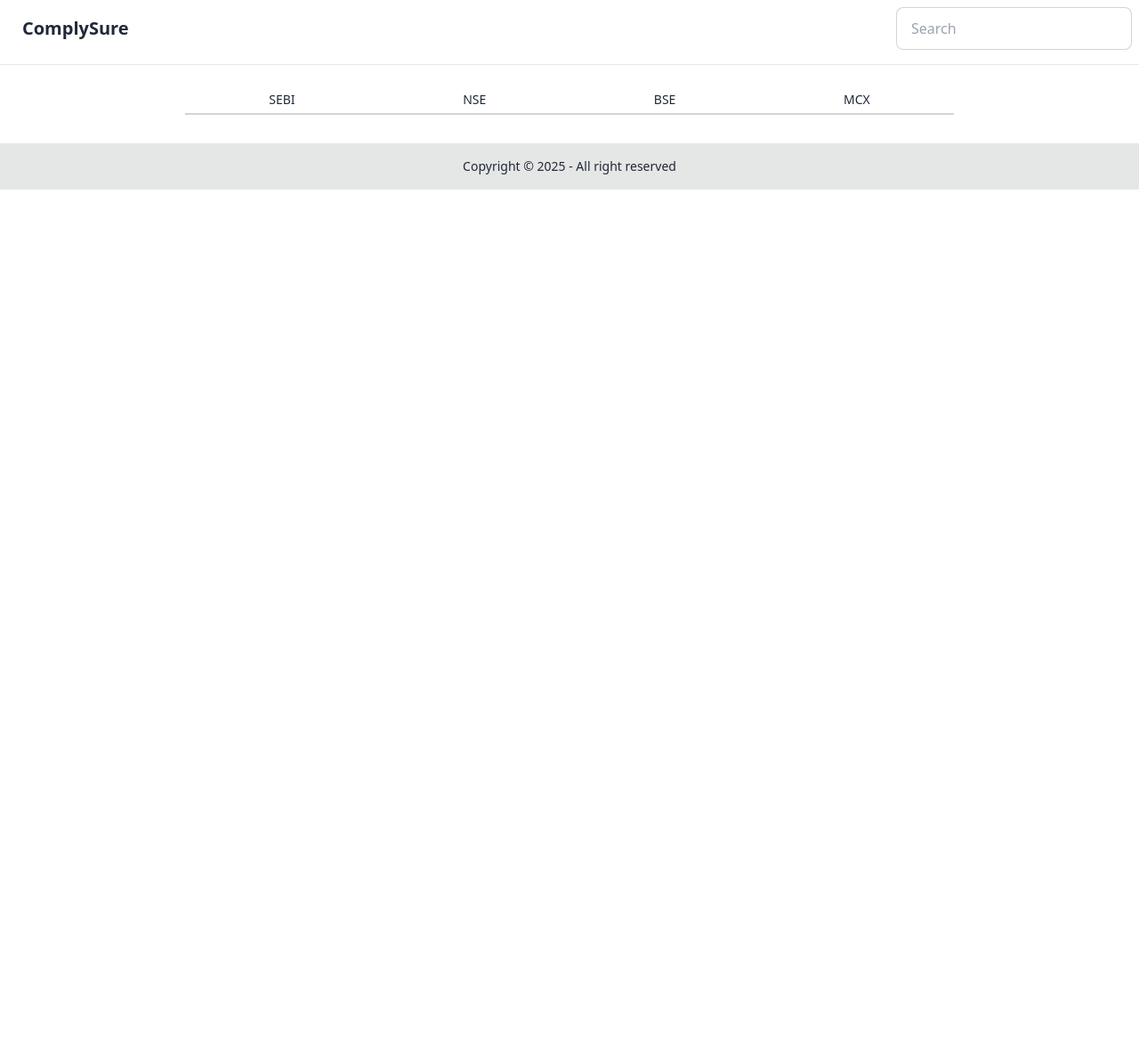
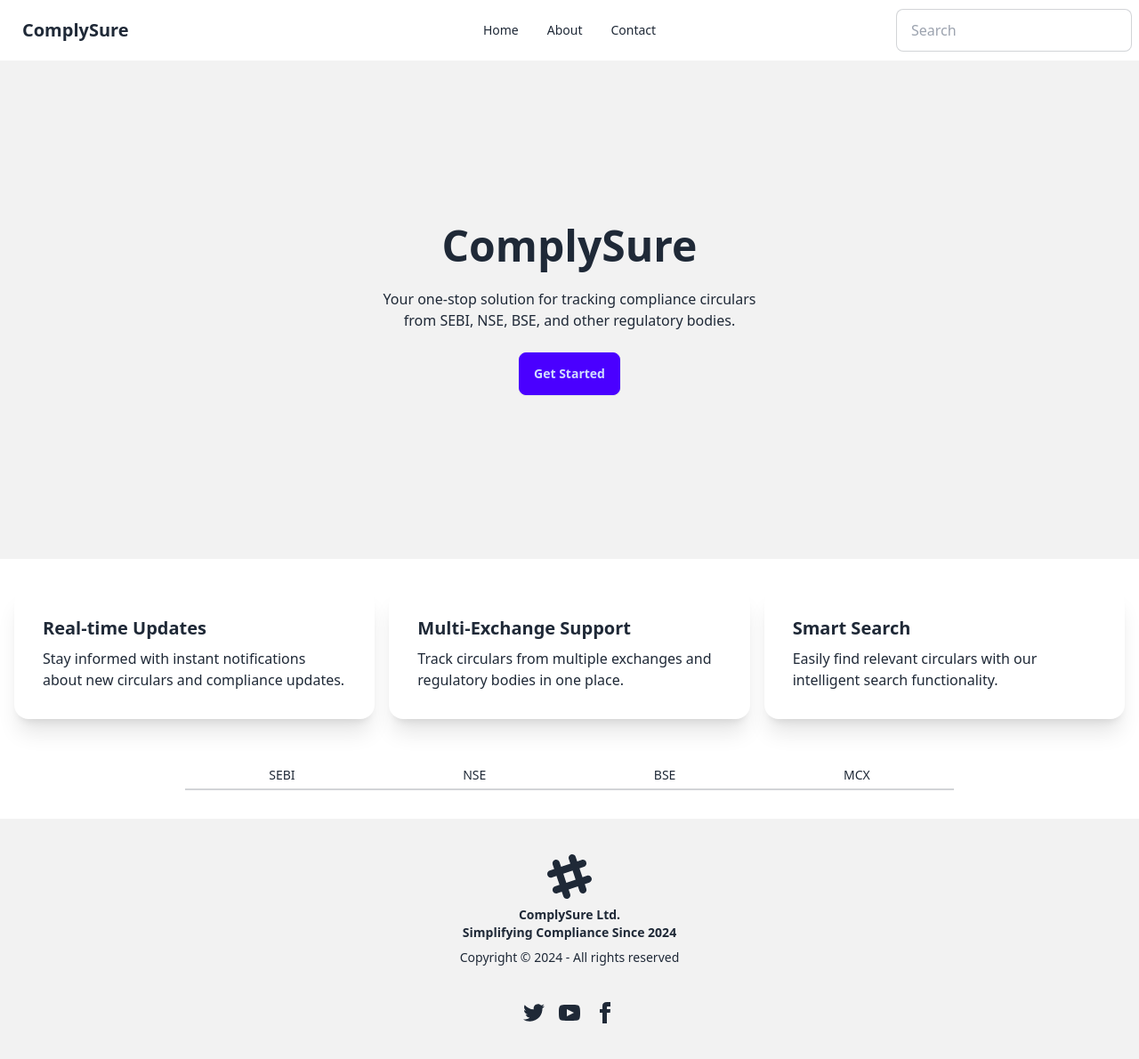
Before and after one commit to Vbhadala/complysure, a FastAPI app: page / in a window 1280 px wide. Shown: the whole page at 89% size. Before the commit the page ends 213 px from the top, so only its background shows below. Run offline with FastAPI, Linux system fonts and the light colour scheme; data that the repository does not hold is empty; some libraries are stand-ins or nearby versions.

Commit message:
Assistant checkpoint: Create modern landing page with Tailwind CSS
Assistant generated file changes:
- templates/base.html: Update base template with modern styling
- templates/index.html: Create modern landing page
- templates/nav.html: Update navigation with modern styling

---

User prompt:

Can you help me build a modern landing page using tailwind css classes for my website names ComplySure. This app help stock broker, intermediary, exchange etc track compliances circulars issued by various govt bodies like SEBI, NSE, BSE etc

```diff
--- a/templates/base.html
+++ b/templates/base.html
@@ -1,40 +1,40 @@
+
 <!DOCTYPE html>
-<html lang="en">
+<html lang="en" data-theme="light">
 <head>
-
     <meta charset="UTF-8">
     <meta name="viewport" content="width=device-width, initial-scale=1.0">
-    <title>Comply Sure</title>
-
-    <!-- Add this script tag to your HTML file -->
+    <title>ComplySure - Compliance Tracking Made Easy</title>
     <script src="https://unpkg.com/htmx.org@1.9.9/dist/htmx.min.js"></script>
-    <!-- Add this to your HTML file -->
     <link href="https://cdn.jsdelivr.net/npm/daisyui@4.4.23/dist/full.min.css" rel="stylesheet" type="text/css" />
     <script src="https://cdn.tailwindcss.com"></script>
-    <!-- DaisyUI CDN -->
     <script src="https://cdn.jsdelivr.net/npm/daisyui@1.10.1/dist/full.js"></script>
-
-
 </head>
 
-<header>
+<body class="min-h-screen flex flex-col">
+    <header>
+        {% include "nav.html" %}
+    </header>
 
-    {% include "nav.html" %}
+    <main class="flex-grow">
+        {% block content %}{% endblock %}
+    </main>
 
-</header>
-
-<body>
-
-    {% block content %}{% endblock %}
+    <footer class="footer footer-center p-10 bg-base-200 text-base-content">
+        <aside>
+            <svg width="50" height="50" viewBox="0 0 24 24" xmlns="http://www.w3.org/2000/svg" fillRule="evenodd" clipRule="evenodd" class="fill-current"><path d="M22.672 15.226l-2.432.811.841 2.515c.33 1.019-.209 2.127-1.23 2.456-1.15.325-2.148-.321-2.463-1.226l-.84-2.518-5.013 1.677.84 2.517c.391 1.203-.434 2.542-1.831 2.542-.88 0-1.601-.564-1.86-1.314l-.842-2.516-2.431.809c-1.135.328-2.145-.317-2.463-1.229-.329-1.018.211-2.127 1.231-2.456l2.432-.809-1.621-4.823-2.432.808c-1.355.384-2.558-.59-2.558-1.839 0-.817.509-1.582 1.327-1.846l2.433-.809-.842-2.515c-.33-1.02.211-2.129 1.232-2.458 1.02-.329 2.13.209 2.461 1.229l.842 2.515 5.011-1.677-.839-2.517c-.403-1.238.484-2.553 1.843-2.553.819 0 1.585.509 1.85 1.326l.841 2.517 2.431-.81c1.02-.33 2.131.211 2.461 1.229.332 1.018-.21 2.126-1.23 2.456l-2.433.809 1.622 4.823 2.433-.809c1.242-.401 2.557.484 2.557 1.838 0 .819-.51 1.583-1.328 1.847m-8.992-6.428l-5.01 1.675 1.619 4.828 5.011-1.674-1.62-4.829z"></path></svg>
+            <p class="font-bold">ComplySure Ltd. <br/>Simplifying Compliance Since 2024</p>
+            <p>Copyright © 2024 - All rights reserved</p>
+        </aside>
+        <nav>
+            <div class="grid grid-flow-col gap-4">
+                <a><svg xmlns="http://www.w3.org/2000/svg" width="24" height="24" viewBox="0 0 24 24" class="fill-current"><path d="M24 4.557c-.883.392-1.832.656-2.828.775 1.017-.609 1.798-1.574 2.165-2.724-.951.564-2.005.974-3.127 1.195-.897-.957-2.178-1.555-3.594-1.555-3.179 0-5.515 2.966-4.797 6.045-4.091-.205-7.719-2.165-10.148-5.144-1.29 2.213-.669 5.108 1.523 6.574-.806-.026-1.566-.247-2.229-.616-.054 2.281 1.581 4.415 3.949 4.89-.693.188-1.452.232-2.224.084.626 1.956 2.444 3.379 4.6 3.419-2.07 1.623-4.678 2.348-7.29 2.04 2.179 1.397 4.768 2.212 7.548 2.212 9.142 0 14.307-7.721 13.995-14.646.962-.695 1.797-1.562 2.457-2.549z"></path></svg></a>
+                <a><svg xmlns="http://www.w3.org/2000/svg" width="24" height="24" viewBox="0 0 24 24" class="fill-current"><path d="M19.615 3.184c-3.604-.246-11.631-.245-15.23 0-3.897.266-4.356 2.62-4.385 8.816.029 6.185.484 8.549 4.385 8.816 3.6.245 11.626.246 15.23 0 3.897-.266 4.356-2.62 4.385-8.816-.029-6.185-.484-8.549-4.385-8.816zm-10.615 12.816v-8l8 3.993-8 4.007z"></path></svg></a>
+                <a><svg xmlns="http://www.w3.org/2000/svg" width="24" height="24" viewBox="0 0 24 24" class="fill-current"><path d="M9 8h-3v4h3v12h5v-12h3.642l.358-4h-4v-1.667c0-.955.192-1.333 1.115-1.333h2.885v-5h-3.808c-3.596 0-5.192 1.583-5.192 4.615v3.385z"></path></svg></a>
+            </div>
+        </nav>
+    </footer>
 
     {% block extra_js %}{% endblock %}
-
 </body>
-
-<footer class="footer footer-center bg-base-300 text-base-content p-4">
-  <aside>
-    <p>Copyright © 2025 - All right reserved</p>
-  </aside>
-</footer>
-
 </html>
--- a/templates/index.html
+++ b/templates/index.html
@@ -1,77 +1,55 @@
 {% extends "base.html" %}
 
 {% block content %}
+<div class="hero min-h-[70vh] bg-base-200">
+    <div class="hero-content text-center">
+        <div class="max-w-md">
+            <h1 class="text-5xl font-bold">ComplySure</h1>
+            <p class="py-6">Your one-stop solution for tracking compliance circulars from SEBI, NSE, BSE, and other regulatory bodies.</p>
+            <button class="btn btn-primary">Get Started</button>
+        </div>
+    </div>
+</div>
 
-
-<div class="container mx-auto">
-
- <!-- Clear visual separator -->
- <hr class="my-2" style="color: blue;">
+<div class="container mx-auto px-4 py-8">
+    <div class="grid grid-cols-1 md:grid-cols-3 gap-4">
+        <div class="card bg-base-100 shadow-xl">
+            <div class="card-body">
+                <h2 class="card-title">Real-time Updates</h2>
+                <p>Stay informed with instant notifications about new circulars and compliance updates.</p>
+            </div>
+        </div>
+        <div class="card bg-base-100 shadow-xl">
+            <div class="card-body">
+                <h2 class="card-title">Multi-Exchange Support</h2>
+                <p>Track circulars from multiple exchanges and regulatory bodies in one place.</p>
+            </div>
+        </div>
+        <div class="card bg-base-100 shadow-xl">
+            <div class="card-body">
+                <h2 class="card-title">Smart Search</h2>
+                <p>Easily find relevant circulars with our intelligent search functionality.</p>
+            </div>
+        </div>
+    </div>
+</div>
 
 <div class="container mx-auto max-w-4xl p-4">
-   <!-- Tabs -->
     <div role="tablist" class="tabs tabs-bordered">
-
-      <button
-        role="tab"
-        hx-get="/data/SEBI"
-        hx-target="#content"
-        class="tab symbol"
-        onclick="setActiveTab(this)">SEBI</button>
-
-     <button
-       role="tab"
-       hx-get="/data/NSE"
-       hx-target="#content"
-       class="tab symbol"
-       onclick="setActiveTab(this)">NSE</button>
-
-
-
-       <button
-         role="tab"
-         hx-get="/data/BSE"
-         hx-target="#content"
-         class="tab symbol"
-         onclick="setActiveTab(this)">BSE</button>
-
-       <button
-         role="tab"
-         hx-get="/data/MCX"
-         hx-target="#content"
-         class="tab symbol"
-         onclick="setActiveTab(this)">MCX</button>
-
+        <button role="tab" hx-get="/data/SEBI" hx-target="#content" class="tab symbol" onclick="setActiveTab(this)">SEBI</button>
+        <button role="tab" hx-get="/data/NSE" hx-target="#content" class="tab symbol" onclick="setActiveTab(this)">NSE</button>
+        <button role="tab" hx-get="/data/BSE" hx-target="#content" class="tab symbol" onclick="setActiveTab(this)">BSE</button>
+        <button role="tab" hx-get="/data/MCX" hx-target="#content" class="tab symbol" onclick="setActiveTab(this)">MCX</button>
+    </div>
+    <div id="content" class="mt-4"></div>
 </div>
 
-   <!-- Dynamic Content Area -->
-   <div id="content" class="mt-4">
-
-
-   </div>
-
- </div>
-
-
-
 <script>
-
-
 function setActiveTab(clickedButton) {
-   // Remove active class from all tabs
     document.querySelectorAll('.symbol').forEach(button => {
         button.classList.remove('tab-active');
-    // button.classList.add('border-transparent', 'text-gray-500');
     });
-
-   // Add active class to the clicked tab
     clickedButton.classList.add('tab-active');
-   //clickedButton.classList.remove('border-transparent', 'text-gray-500');
 }
-
-
 </script>
-
-
-
 {% endblock %}
--- a/templates/nav.html
+++ b/templates/nav.html
@@ -1,15 +1,28 @@
-<div class="container mx-auto">
 
-  <div class="navbar bg-base-100">
-    <div class="flex-1">
-      <a class="btn btn-ghost text-xl">ComplySure</a>
+<div class="navbar bg-base-100">
+    <div class="navbar-start">
+        <div class="dropdown">
+            <div tabindex="0" role="button" class="btn btn-ghost lg:hidden">
+                <svg xmlns="http://www.w3.org/2000/svg" class="h-5 w-5" fill="none" viewBox="0 0 24 24" stroke="currentColor"><path stroke-linecap="round" stroke-linejoin="round" stroke-width="2" d="M4 6h16M4 12h8m-8 6h16" /></svg>
+            </div>
+            <ul tabindex="0" class="menu menu-sm dropdown-content mt-3 z-[1] p-2 shadow bg-base-100 rounded-box w-52">
+                <li><a>Home</a></li>
+                <li><a>About</a></li>
+                <li><a>Contact</a></li>
+            </ul>
+        </div>
+        <a class="btn btn-ghost text-xl">ComplySure</a>
     </div>
-
-    <div class="flex-none gap-2">
-      <div class="form-control">
-        <input type="text" placeholder="Search" class="input input-bordered w-24 md:w-auto" />
-      </div>
+    <div class="navbar-center hidden lg:flex">
+        <ul class="menu menu-horizontal px-1">
+            <li><a>Home</a></li>
+            <li><a>About</a></li>
+            <li><a>Contact</a></li>
+        </ul>
     </div>
-  </div>
-
+    <div class="navbar-end">
+        <div class="form-control">
+            <input type="text" placeholder="Search" class="input input-bordered w-24 md:w-auto" />
+        </div>
+    </div>
 </div>
```
Lines whose indentation alone changed are shown as unchanged.
